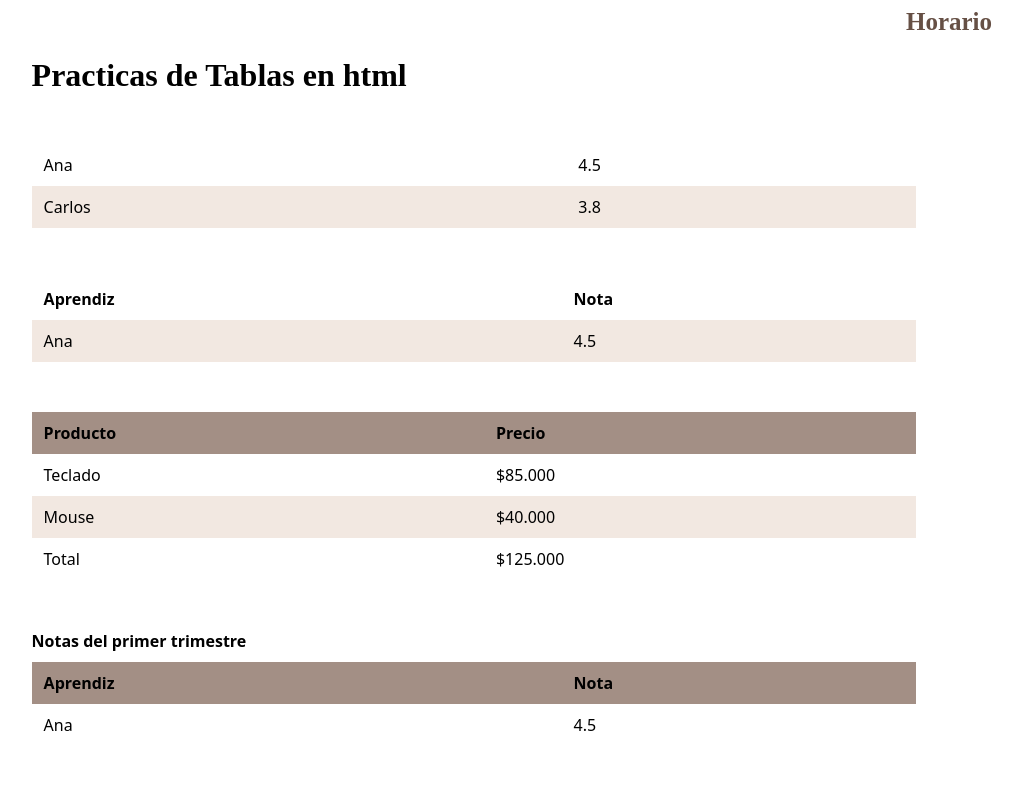
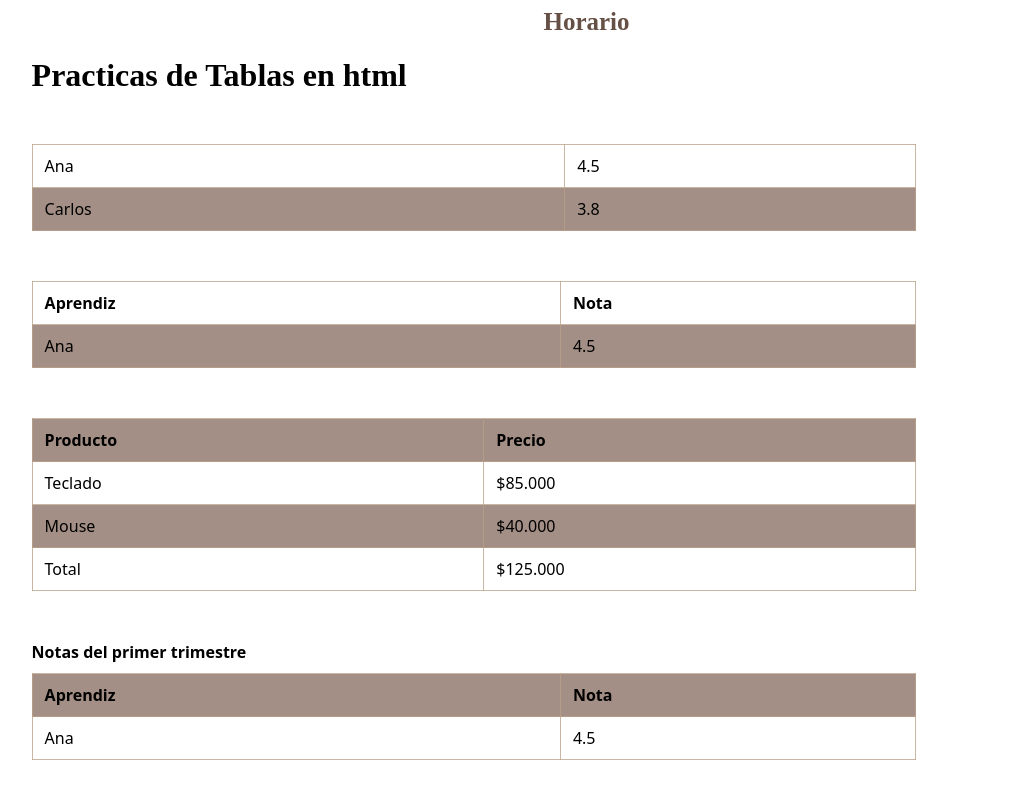
Before and after one commit to rendonholguindayana-netizen/Proyecto_Tablas, a plain HTML site: page index.html in a window 1280 px wide. Shown: the top 793 px of the page, without its empty margins (166-1188 px from the left). Drawn offline with Linux system fonts and the light colour scheme.

Commit message:
Actualizar

```diff
--- a/css/horario.css
+++ b/css/horario.css
@@ -87,7 +87,7 @@ tfoot{
 a{
     text-decoration: none;
     color: #665045;
-    padding-left: 950px;
+    padding-left: 225px;
     font-size: 25px;
     font-weight: 600;
     margin-bottom: 20px;
--- a/css/style.css
+++ b/css/style.css
@@ -12,7 +12,7 @@ caption {
 
 th, td {
     padding: 10px 12px;  /* espacio */
-    border-bottom: 1px solid #dde1ea;
+    border-bottom: 1px solid #bba18ac4;  /* borde inferior */
     text-align: left;
 }
 
@@ -21,7 +21,7 @@ thead th {
 }
 
 tbody tr:nth-child(even) {
-    background: #f2e8e1;  /* filas intercaladas */
+    background: #a38f85;  /* filas intercaladas */
 }
 
 tbody tr:hover {
@@ -29,7 +29,7 @@ tbody tr:hover {
 }
 
 .numero {
-    text-align: right;  /* los números */
+    text-align: flex;  /* los números */
 }
 
 .tabla-contenedor {
@@ -49,13 +49,13 @@ section{
 }
 
 table, tr, td, th{
-    border: #a38f85;
+    border: #bba18ac4 1px solid;
 }
 
 a{
     text-decoration: none;
     color: #665045;
-    padding-left: 950px;
+    padding-left: 225px;
     font-size: 25px;
     font-weight: 600;
     margin-bottom: 20px;
```
